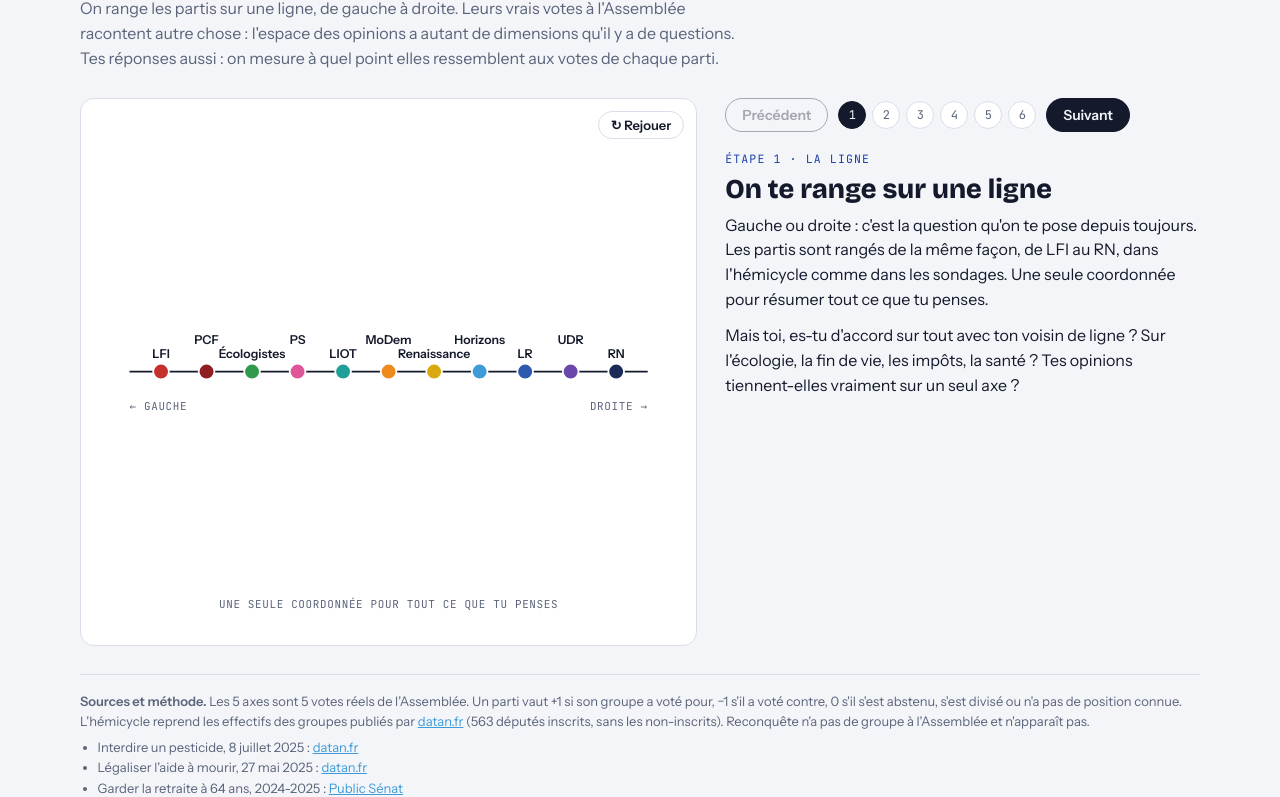
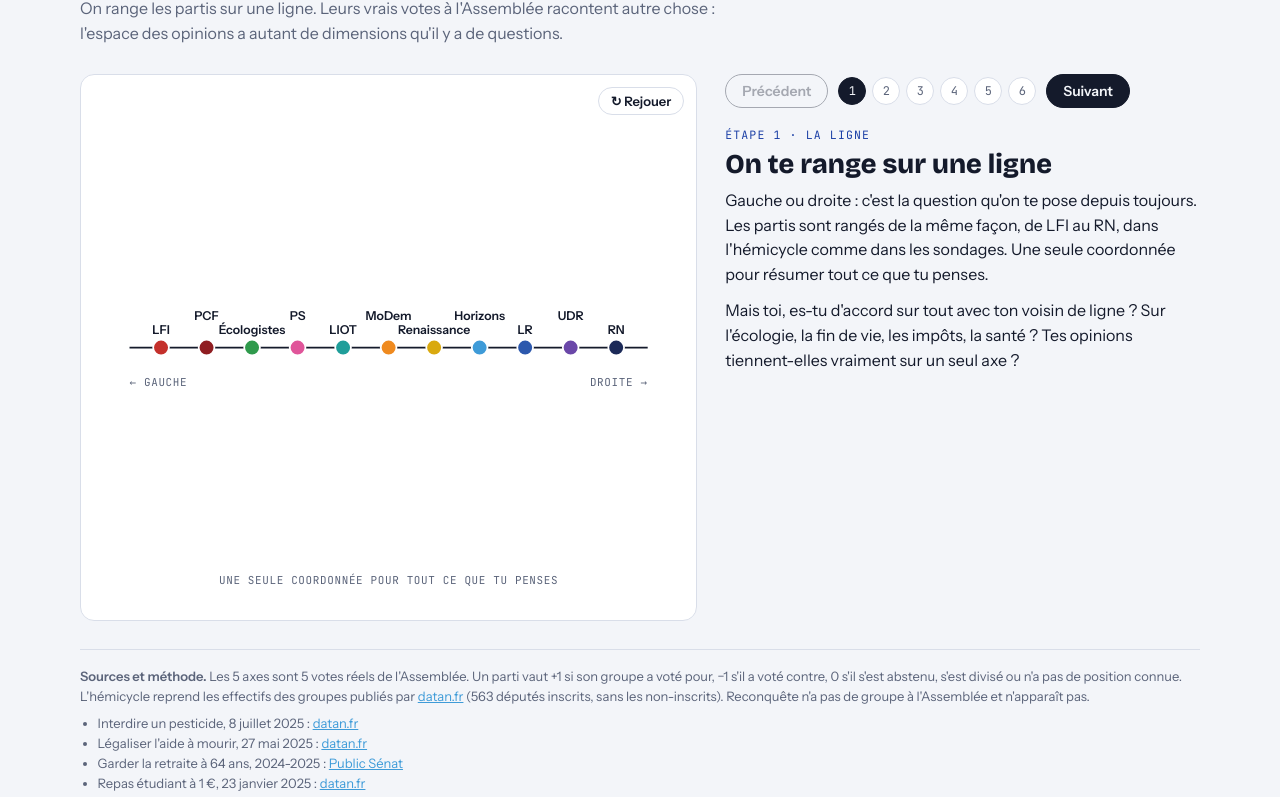
Before and after one commit to produit-scalaire/produit-scalaire-electoral, a plain HTML site: page source/animation-axes.html in a window 1280 px wide. Shown: the part 125-922 px from the top of the page. Drawn offline with nearby package versions, Linux system fonts and the light colour scheme.

Commit message:
Retour au texte d'introduction d'origine

```diff
--- a/source/animation-axes.html
+++ b/source/animation-axes.html
@@ -93,7 +93,7 @@ button:focus-visible,a:focus-visible{outline:2px solid var(--accent);outline-off
   <header>
     <div class="tricolore" aria-hidden="true"><i></i><i></i><i></i></div>
     <h1>Une ligne, <em>ou tout un espace ?</em></h1>
-    <p>On range les partis sur une ligne, de gauche à droite. Leurs vrais votes à l'Assemblée racontent autre chose : l'espace des opinions a autant de dimensions qu'il y a de questions. Tes réponses aussi : on mesure à quel point elles ressemblent aux votes de chaque parti.</p>
+    <p>On range les partis sur une ligne. Leurs vrais votes à l'Assemblée racontent autre chose : l'espace des opinions a autant de dimensions qu'il y a de questions.</p>
   </header>
 
   <div class="stage">
```
Also changed, not shown: index.html (+1 -1 lines).
